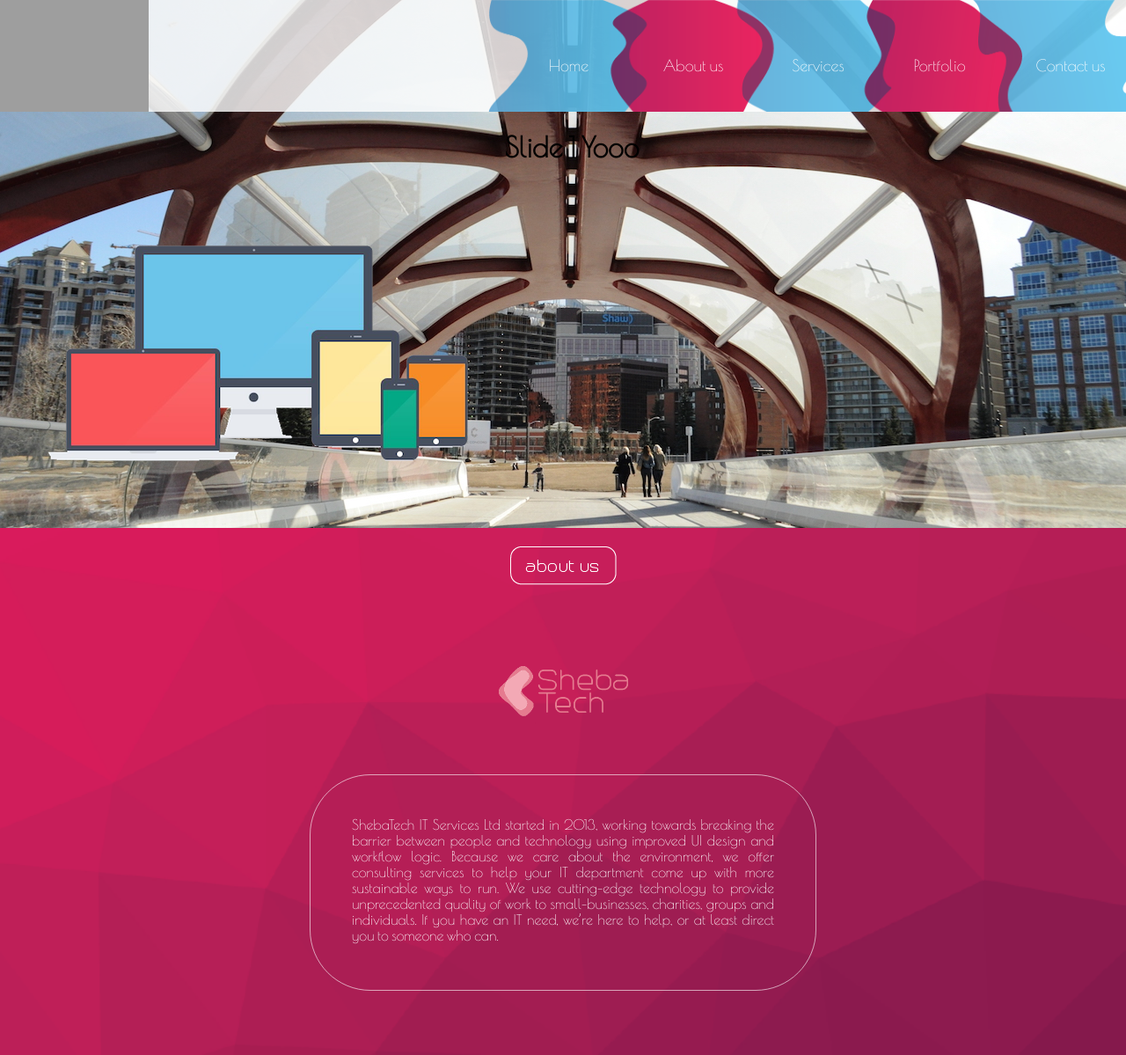
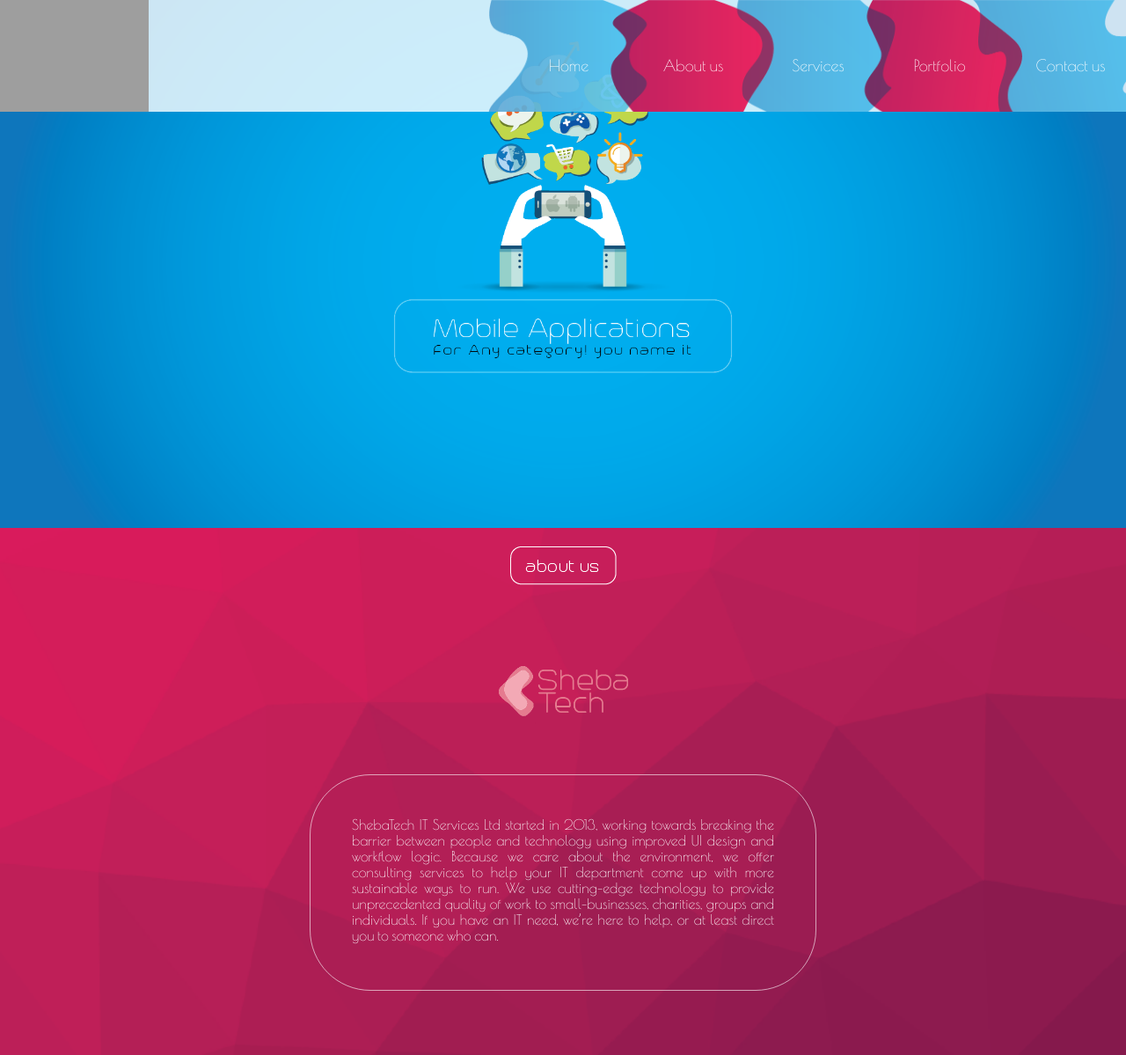
Before and after one commit to tarekshumaila/shebatech-1, a PHP site: page / in a window 1280 px wide. Shown: the top 1199 px of the page at 88% size. Run offline with PHP 8.4, Linux system fonts and the light colour scheme; some libraries are stand-ins or nearby versions; grey boxes are pictures that could not be loaded.

Commit message:
changes slider

```diff
--- a/the website/css/style.css
+++ b/the website/css/style.css
@@ -7,6 +7,10 @@ body{
     position: relative;
     z-index: -1;
 }
+.uno{background: url(../img/sliderbg/1.png) no-repeat center center;}
+.dos{background: url(../img/sliderbg/2.png) no-repeat center center;}
+.tres{background: url(../img/sliderbg/3.png) no-repeat center center;}
+.qttro{background: url(../img/sliderbg/4.png) no-repeat center center;}
 #services, #portfolio{padding-bottom: 25px;min-height: 600px;}
 #menucontainer{
     background-color: rgba(255, 255, 255, 0.8);
@@ -53,7 +57,6 @@ body{
     line-height: 150px;
     font-size: 18px;
 }
-.menu:hover{font-size: 23px;}
 
 /* slides start */
 
@@ -68,7 +71,6 @@ body{
     background-color: rgb(250,250,250);
     list-style: none;
     padding-left: 0px;
-    background-image: url("./img/sliderbg/3.jpg");
     background-repeat: no-repeat;
     background-position: center;
 
@@ -360,6 +362,8 @@ text-align: center;}
 }
 #menu ul{padding-left: 0px;}
 .mediumcontainer{max-width: 1024px;padding-bottom: 25px;}
+
+
 @media screen and (max-width: 1045px){
     #menucontainer{
         height: 80px;
--- a/the website/php/head.php
+++ b/the website/php/head.php
@@ -9,36 +9,25 @@
 <script type="text/javascript">
 
 	function Slider(){
+
+
+
+
 		$("#1").fadeIn(2000);
-		$("#slider #1 h1").fadeIn(2000);
-		$("#slider #1 img").fadeIn(2000);
 		$("#1").delay(5000).fadeOut(2000);
 
 		var count = 2;
 		var slides = 4
-		var countbg = 2;
-		var bgcount = 4;
-
-
-
 
 		setInterval(function(){
-			$("#slider #"+count).css("background-image","url(../img/sliderbg/"+countbg+".jpg)");
-
 			$("#slider #"+count).fadeIn(2000);
-			$("#slider #"+count+" h1").delay(2000).fadeIn(2000);
-			$("#slider #"+count+" img").delay(2000).fadeIn(2000);
 
 			$("#slider #"+count).delay(5000).fadeOut(2000);
-			$("#slider #"+count+" h1").delay(2000).fadeOut(2000);
-			$("#slider #"+count+" img").delay(2000).fadeOut(2000);
 
 			if(count == slides){
 				count = 1;
-				countbg = 1;
 			}else{
 				count = count+1;
-				countbg = countbg+1;
 			}
 		},9200);
 	}
--- a/the website/php/portfolio.php
+++ b/the website/php/portfolio.php
@@ -17,4 +17,12 @@
     <p class="portfoliotitle"> Amideast - Mindmap</p>
     <a href="#" class="btnlink"><ul class="portfoliobtn">take a look</ul></a>
 </ul>
+<ul class="portfoliocircles">
+    <p class="portfoliotitle"> Amideast - Mindmap</p>
+    <a href="#" class="btnlink"><ul class="portfoliobtn">take a look</ul></a>
+</ul>
+<ul class="portfoliocircles">
+    <p class="portfoliotitle"> Amideast - Mindmap</p>
+    <a href="#" class="btnlink"><ul class="portfoliobtn">take a look</ul></a>
+</ul>
 </div>
--- a/the website/php/slider.php
+++ b/the website/php/slider.php
@@ -1,18 +1,10 @@
 <ul id="slider">
-   <li id="1" style="display:none;">
-       <h1 class="slideheading">Slide 1 Yooo</h1>
-       <img src="../img/sliderbg/1/1.png">
+   <li id="1" class='uno' style="display:none;">
    </li>
-   <li id="2" style="display:none;">
-       <h1 class="slideheading">Slide 2 Yooo</h1>
-       <img src="../img/sliderbg/2/1.png">
+   <li id="2" class='dos' style="display:none;">
    </li>
-   <li id="3" style="display:none;">
-       <h1 class="slideheading">Slide 3 Yooo</h1>
-       <img src="../img/sliderbg/3/2.png">
+   <li id="3" class='tres' style="display:none;">
    </li>
-   <li id="4" style="display:none;">
-       <h1 class="slideheading">Slide 4 Yooo</h1>
-       <img src="../img/sliderbg/4/1.png">
+   <li id="4" class='qttro' style="display:none;">
    </li>
 </ul>
```
Also changed, not shown: the website/img/sliderbg/1.png (added), the website/img/sliderbg/2.png (added), the website/img/sliderbg/3.png (added), the website/img/sliderbg/4.png (added).
